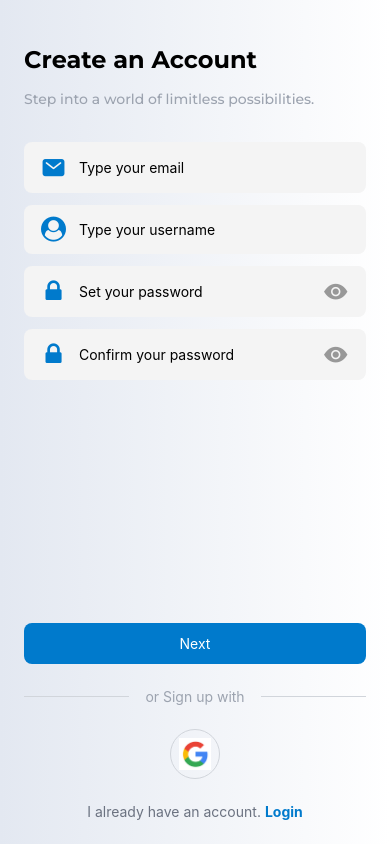
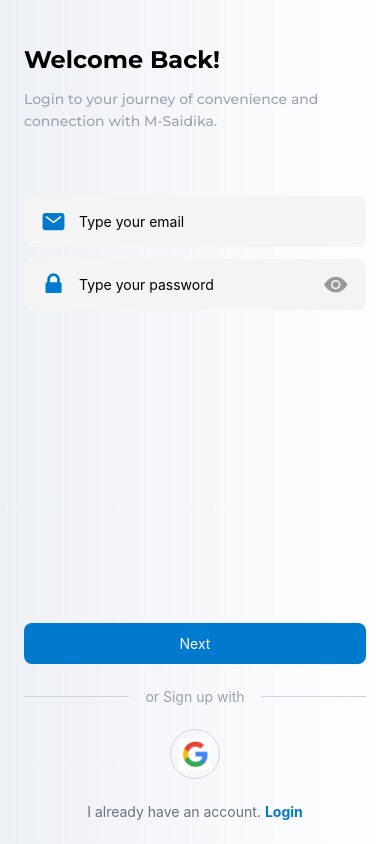
Before and after one commit to jonathan-baraza/Simple-app, a React Native app: screen / in a window 390 px wide. Built offline with nearby package versions, Linux system fonts and the light colour scheme.

Commit message:
test screens

```diff
--- a/App.tsx
+++ b/App.tsx
@@ -7,6 +7,7 @@ import Welcome from "./screens/Welcome";
 //setting up fonts
 import { useFonts } from "expo-font";
 import * as SplashScreen from "expo-splash-screen";
+import Login from "./screens/auth/Login";
 
 SplashScreen.preventAutoHideAsync();
 
@@ -37,7 +38,8 @@ export default function App() {
   return (
     <View className="flex-1" onLayout={handleOnLayout}>
       {/* <Welcome /> */}
-      <Register />
+      {/* <Register /> */}
+      <Login />
     </View>
   );
 }
```
